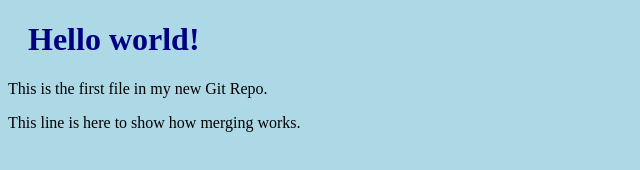
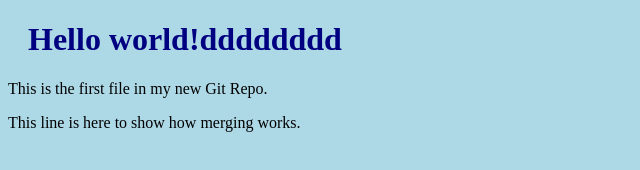
Before and after one commit to DerekBrennan1/hello-world, a plain HTML site: page index.html in a window 1280 px wide. Shown: the whole page, without its empty margins (0-640 px from the left). Drawn offline with Linux system fonts and the light colour scheme.

Commit message:
Update index.html
dddd changes

```diff
--- a/index.html
+++ b/index.html
@@ -6,7 +6,7 @@
 </head>
 <body>
 
-<h1>Hello world!</h1>
+<h1>Hello world!dddddddd</h1>
 <p>This is the first file in my new Git Repo.</p>
 <p>This line is here to show how merging works.</p>
 
```
